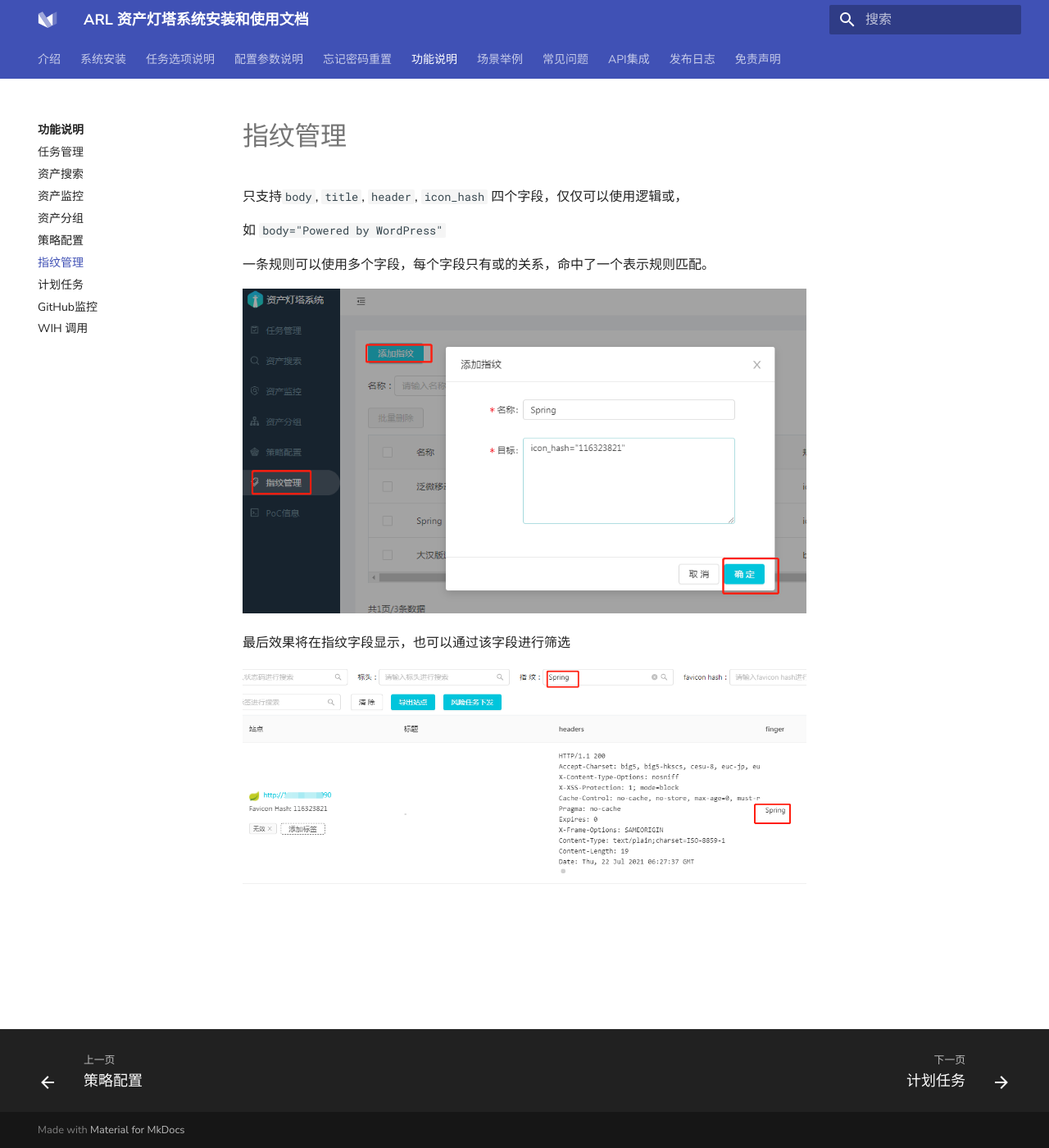
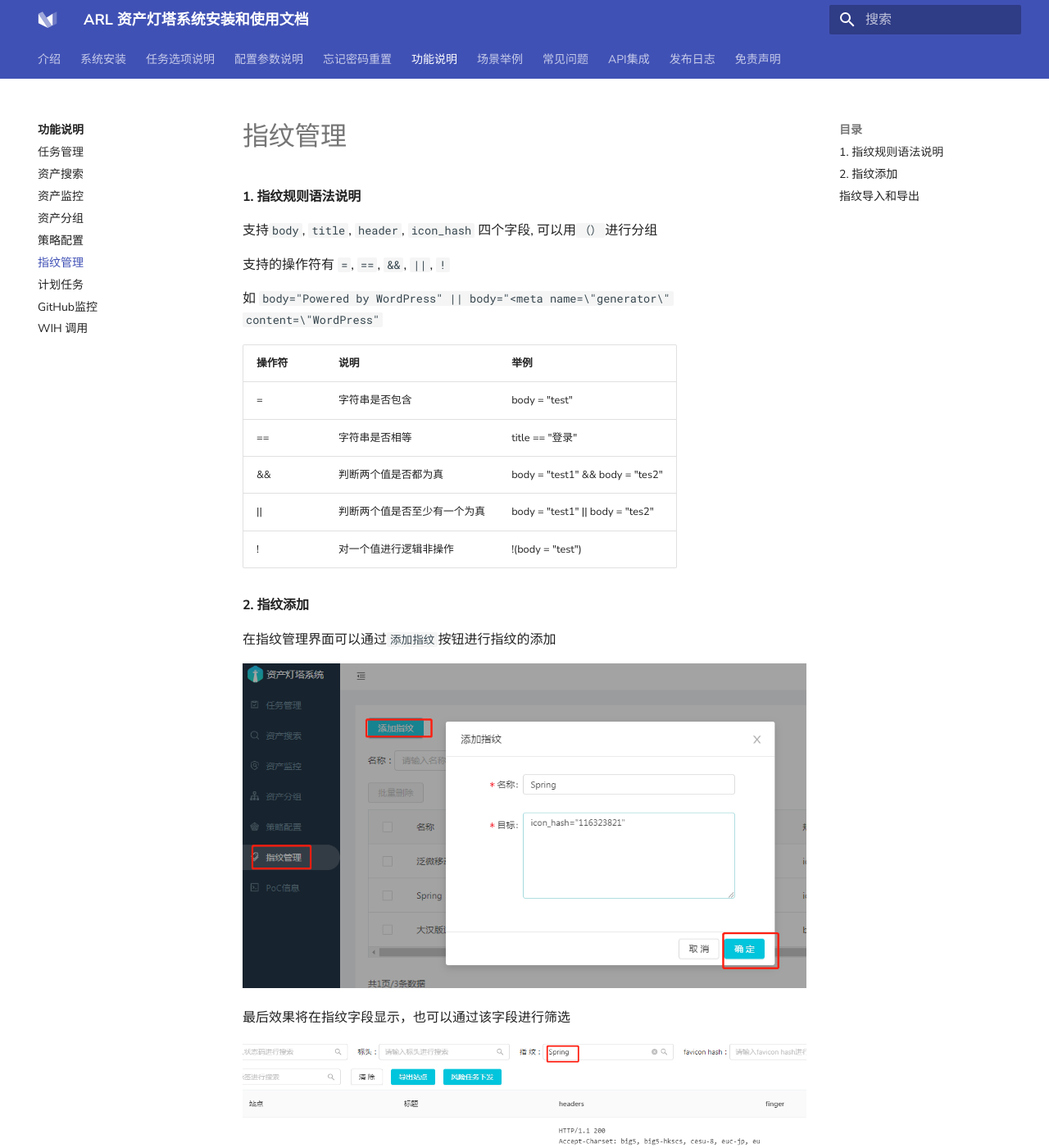
Before and after one commit to TophantTechnology/ARL-doc, an MkDocs documentation site: the page built from docs/function_desc/finger.md, in a window 1280 px wide and 1400 px high. Shown: the whole window at 82% size. Built offline with MkDocs 1.6.1 and Material for MkDocs 9.7.7, drawn with Linux system fonts in a browser that asks for light colours; some of the changed text lies outside the part shown.

Commit message:
文档更新

```diff
--- a/docs/function_desc/finger.md
+++ b/docs/function_desc/finger.md
@@ -1,12 +1,38 @@
 
-只支持`body`, `title`, `header`, `icon_hash` 四个字段，仅仅可以使用逻辑或，
 
-如 `body="Powered by WordPress"`
+#### 1. 指纹规则语法说明
 
-一条规则可以使用多个字段，每个字段只有或的关系，命中了一个表示规则匹配。
+支持`body`, `title`, `header`, `icon_hash` 四个字段, 可以用`（）`进行分组
+
+支持的操作符有 `=`, `==`, `&&`, `||`, `!`
+
+如 `body="Powered by WordPress" || body="<meta name=\"generator\" content=\"WordPress"`
+
+
+
+| 操作符       | 说明                               | 举例                   |
+| ------------ | ---------------------------------- | ---------------------- |
+| =       |     字符串是否包含         | body = "test"  |
+| ==     | 字符串是否相等             | title == "登录" |
+| &&       | 判断两个值是否都为真               | body = "test1" && body = "tes2" |
+| &#x7c;&#x7c;  |  判断两个值是否至少有一个为真               | body = "test1" &#x7c;&#x7c; body = "tes2" |
+| !       | 对一个值进行逻辑非操作               | !(body = "test")   |
+
+
+
+#### 2. 指纹添加
+
+在指纹管理界面可以通过`添加指纹`按钮进行指纹的添加
 
 ![](images/20221025193649132_16937.png)
 
 最后效果将在指纹字段显示，也可以通过该字段进行筛选
 
 ![](images/20221025193709628_8270.png)
+
+
+#### 指纹导入和导出
+
+在指纹管理界面可以通过`指纹导出`和`上传指纹`按钮进行指纹的导入和导出
+
+指纹导入和导出的格式为`yml`格式。
```
Also changed, not shown: docs/faq.md (+12 -0 lines), docs/index.md (+2 -0 lines), docs/release_log.md (+98 -68 lines).
